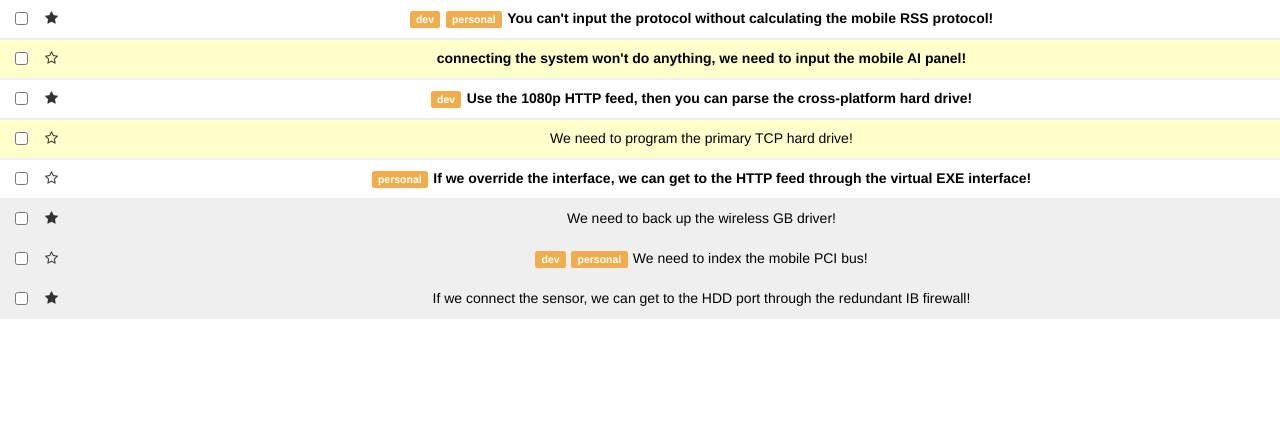
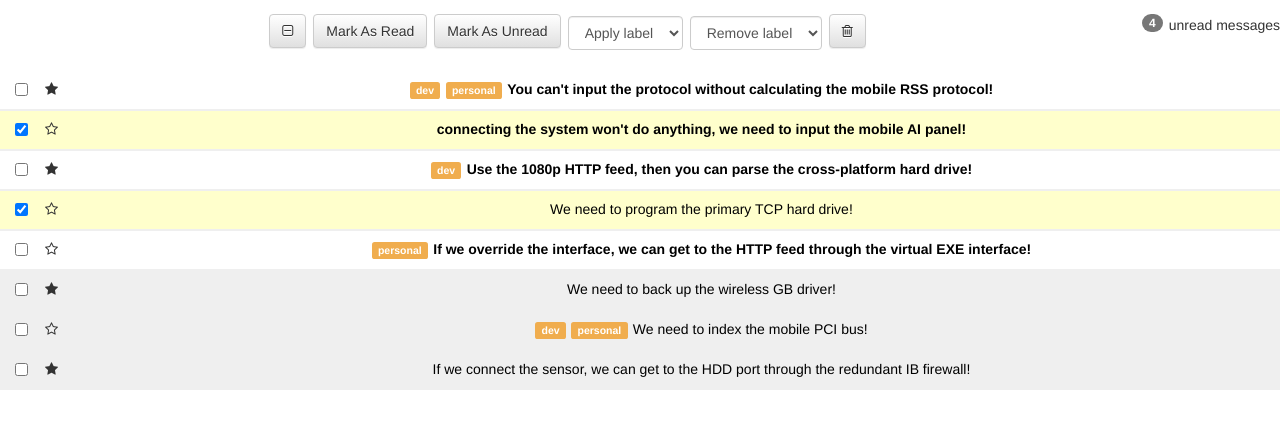
Before and after one commit to rileyburns345/react-inbox, a React (Create React App) app: page / in a window 1280 px wide. Shown: the top 428 px of the page. Built offline with nearby package versions, Linux system fonts and the light colour scheme.

Commit message:
label modification works

```diff
--- a/src/components/Message/Message.js
+++ b/src/components/Message/Message.js
@@ -1,12 +1,12 @@
 import React from 'react'
 
-const Message = ({ message, onStarClick }) => (
+const Message = ({ message, onStarClick, onBoxCheck }) => (
 
 <div className={`row message ${message.read ? 'read' : 'unread'} ${message.selected ? 'selected' : ''}`}>
   <div className="col-xs-1">
     <div className="row">
       <div className="col-xs-2">
-        <input type="checkbox" />
+        <input type="checkbox" checked={message.selected || false} onClick={function() {onBoxCheck(message.id)}} />
       </div>
       <div className="col-xs-2">
         <i onClick={function() {onStarClick(message.id)}} className={`${message.starred ? 'star fa fa-star' : 'star fa fa-star-o'}`}></i>
--- a/src/components/MessageList/MessageList.js
+++ b/src/components/MessageList/MessageList.js
@@ -1,10 +1,11 @@
 import React from 'react'
 import Message from '../Message/Message'
 
-const MessageList = ({ messages, onStarClick }) => (
+const MessageList = ({ messages, onStarClick, onBoxCheck }) => (
   messages.map((message, idx) => {
-    return <Message key={idx} onStarClick={onStarClick} message={message}/>
+    return <Message key={idx} onStarClick={onStarClick} onBoxCheck={onBoxCheck} message={message}/>
   })
+
 )
 
 export default MessageList
--- a/src/components/Toolbar/Toolbar.js
+++ b/src/components/Toolbar/Toolbar.js
@@ -0,0 +1,73 @@
+import React, { Component } from 'react'
+
+class Toolbar extends Component {
+  constructor(props) {
+    super(props)
+  }
+
+  valueGetter = () => {
+    let label = ''
+    let x = document.getElementById("mySelect").selectedIndex
+    label = document.getElementsByTagName("option")[x].value
+    return this.props.addLabel(label)
+  }
+
+  valueGetter2 = () => {
+    let label2 = ''
+    let x = document.getElementById("mySelect2").selectedIndex
+    label2 = document.getElementsByTagName("option")[x].value
+    return this.props.addLabel2(label2)
+  }
+
+
+
+    render() {
+      const { messages, selectAll, selected, unselected, markAsRead, markAsUnread, deleteMessage } = this.props
+      return (
+      <div className="row toolbar">
+        <div className="col-md-12">
+          <p className="pull-right">
+            <span className="badge badge">
+            {messages.filter((message) => {
+              return !message.read
+            }).length} </span>
+              unread messages </p>
+
+          <button onClick={function() {selectAll()}} className="btn btn-default">
+            <i className={!selected ? 'fa fa-square-o'
+                              : !unselected ? 'fa fa-check-square-o' : 'fa fa-minus-square-o'}></i>
+          </button>
+
+          <button onClick={function() {markAsRead()}} className="btn btn-default" disabled={!selected ? 'disabled' : false}>
+            Mark As Read
+          </button>
+
+          <button onClick={function() {markAsUnread()}} className="btn btn-default" disabled={!selected ? 'disabled' : false}>
+            Mark As Unread
+          </button>
+
+          <select id="mySelect" onChange={() => {this.valueGetter()}} className="form-control label-select">
+            <option>Apply label</option>
+            <option value="dev">dev</option>
+            <option value="personal">personal</option>
+            <option value="gschool">gschool</option>
+          </select>
+
+          <select id="mySelect2" onChange={() => {this.valueGetter2()}} className="form-control label-select">
+            <option>Remove label</option>
+            <option value="dev">dev</option>
+            <option value="personal">personal</option>
+            <option value="gschool">gschool</option>
+          </select>
+
+          <button onClick={function() {deleteMessage()}} className="btn btn-default">
+            <i className="fa fa-trash-o"></i>
+          </button>
+
+     </div>
+    </div>
+    )
+  }
+}
+
+export default Toolbar
--- a/src/components/app/App.js
+++ b/src/components/app/App.js
@@ -1,6 +1,7 @@
 import React, { Component } from 'react';
 import './App.css';
 import MessageList from '../MessageList/MessageList'
+import Toolbar from '../Toolbar/Toolbar'
 
 class App extends Component {
   constructor() {
@@ -81,11 +82,129 @@ class App extends Component {
     })
   }
 
+  onBoxCheck = (id) => {
+    this.setState({
+      ...this.state,
+      messages: this.state.messages.map(message => {
+        if (message.id === id) {
+          message.selected ? delete message.selected : message.selected = true
+        }
+        return message
+      })
+    })
+  }
+
+  selectAll = () => {
+    let selected = this.state.messages.filter(message => { return message.selected}).length
+    if (this.state.messages.length === selected) {
+      this.setState({
+        ...this.state,
+        messages: this.state.messages.map(message => {
+        delete message.selected
+        return message
+        })
+      })
+    }
+    else {
+      this.setState({
+        ...this.state,
+        messages: this.state.messages.map(message => {
+          message.selected = true
+          return message
+        })
+      })
+    }
+  }
+
+  markAsRead = () => {
+    this.setState({
+      ...this.state,
+      messages: this.state.messages.map(message => {
+        if (message.selected === true) {
+          message.read = true
+        }
+        return message
+      })
+    })
+  }
+
+  markAsUnread = () => {
+    this.setState({
+      ...this.state,
+      messages: this.state.messages.map(message => {
+        if (message.selected === true) {
+          message.read = false
+        }
+        return message
+      })
+    })
+  }
+
+  deleteMessage = () => {
+    this.setState({
+      ...this.state,
+      messages: this.state.messages.filter(message => {
+        if (!message.selected === true) {
+          return message
+        }
+      })
+    })
+  }
+
+addLabel = (label) => {
+  let newMessages = this.state.messages.map(message => {
+      if (message.selected === true) {
+        if (!message.labels.includes(label)) {
+          let newMessage = {...message}
+          newMessage.labels = [...message.labels, label]
+          return newMessage
+        }
+      }
+    return message
+    })
+    this.setState({
+      ...this.state,
+      messages: newMessages
+    })
+  }
+
+  addLabel2 = (label2) => {
+    let newMessages = this.state.messages.map(message => {
+        if (message.selected === true) {
+          if (message.labels.includes(label2)) {
+            let newMessage = {...message}
+
+            console.log(newMessage.lables)
+
+            let i = newMessage.labels.indexOf(label2)
+            newMessage.labels.splice(i,i+1)
+
+            return newMessage
+          }
+        }
+      return message
+      })
+      this.setState({
+        ...this.state,
+        messages: newMessages
+      })
+    }
+
+
 
   render() {
     return (
       <div className="App">
-        <MessageList messages={this.state.messages} onStarClick={this.onStarClick}/>
+        <Toolbar messages={this.state.messages} selectAll={this.selectAll}
+            selected={this.state.messages.filter(message => { return message.selected}).length}
+            unselected={this.state.messages.filter(message => { return !message.selected}).length}
+            markAsRead={this.markAsRead}
+            markAsUnread={this.markAsUnread}
+            deleteMessage={this.deleteMessage}
+            addLabel={this.addLabel}
+            addLabel2={this.addLabel2}
+            />
+        <MessageList messages={this.state.messages} onStarClick={this.onStarClick} onBoxCheck={this.onBoxCheck}/>
       </div>
     );
   }
```
Also changed, not shown: 1 other file (tests, documents, lock files or other folders).
